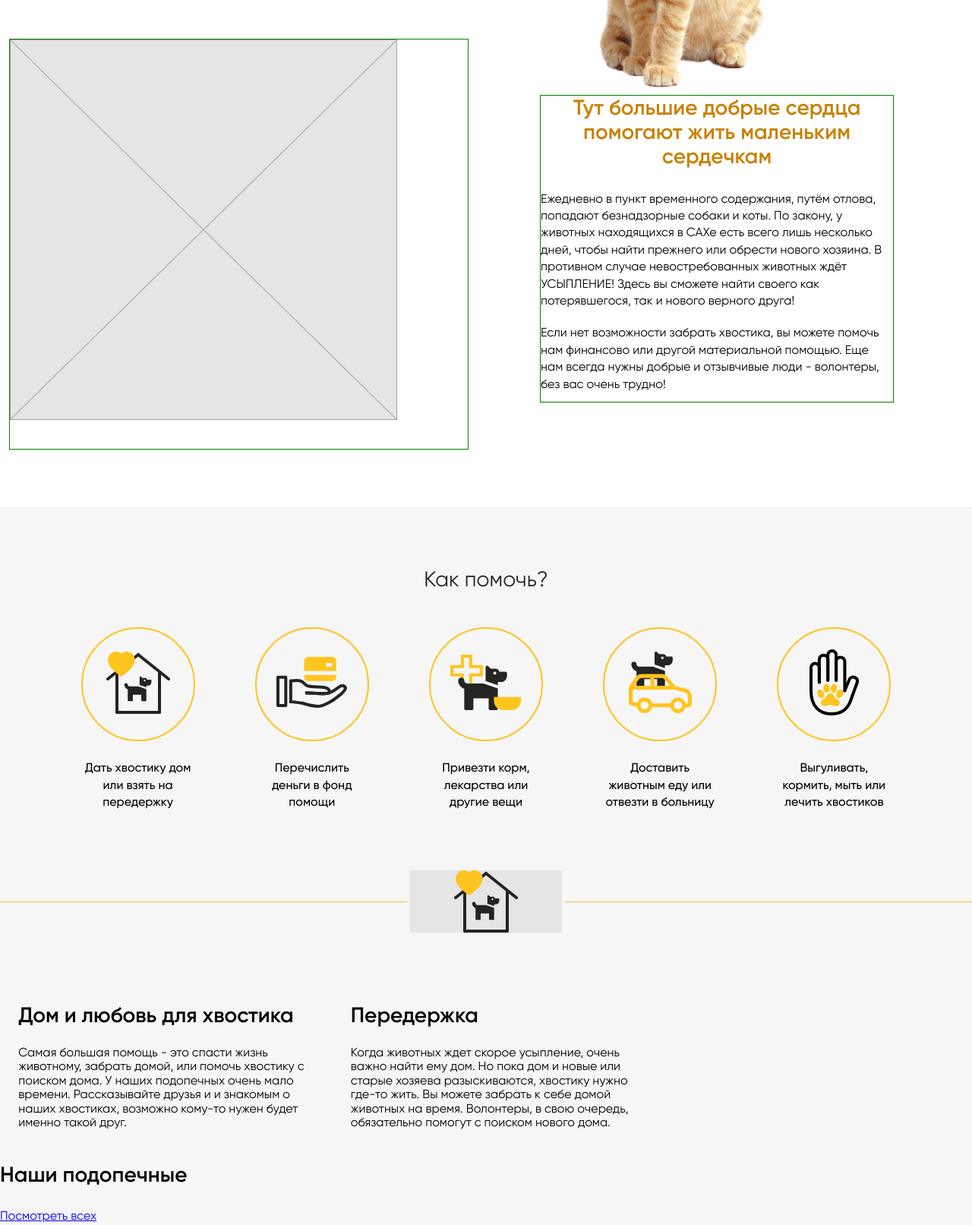
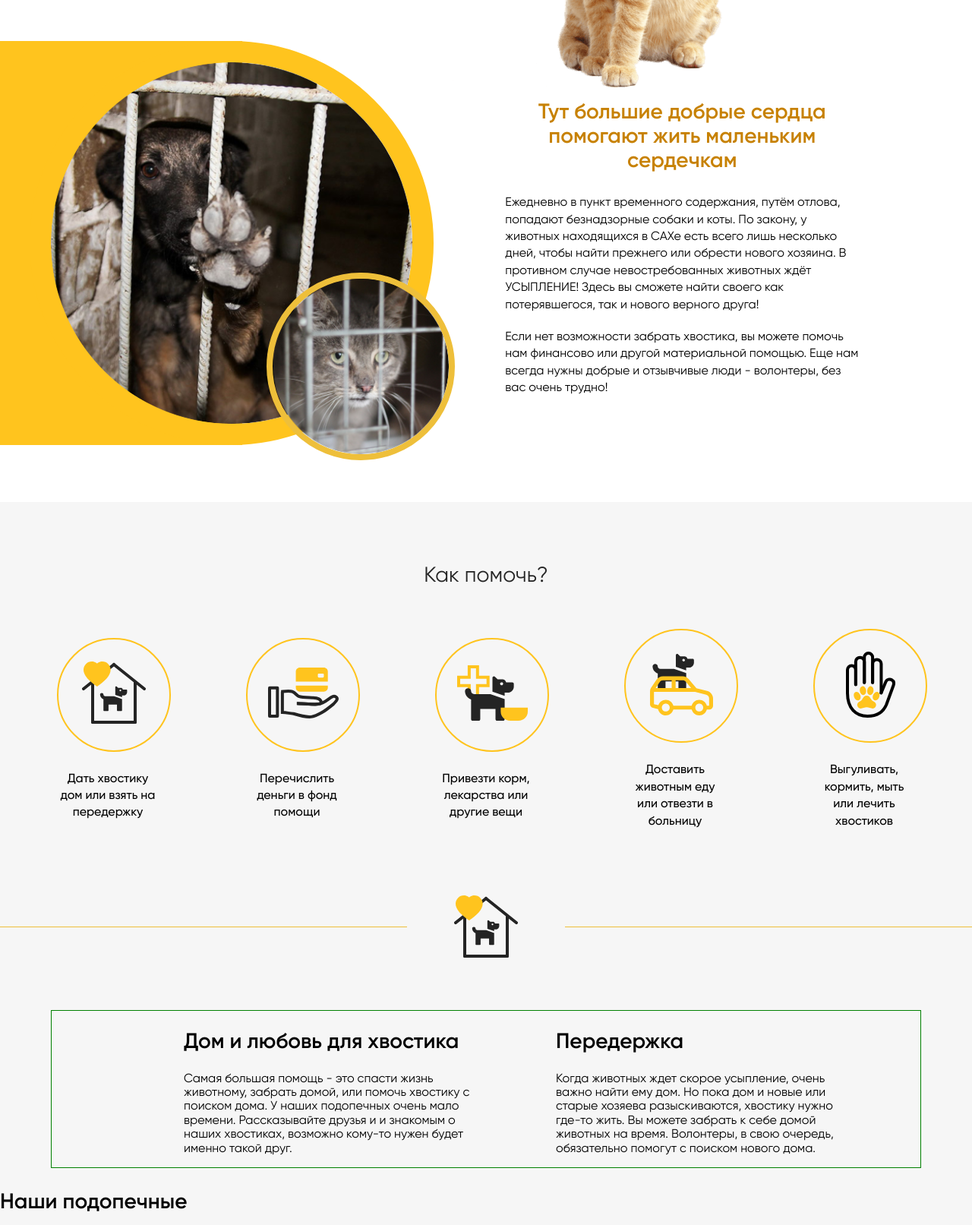
Before and after one commit to OlegOrlovskiy/pets_landing_page, a plain HTML site: page index.html in a window 1280 px wide. Shown: the part 820-2433 px from the top of the page at 76% size. Drawn offline with Linux system fonts and the light colour scheme.

Commit message:
Clarify 'header', 'our-purpose', 'help', 'intro' blocks

```diff
--- a/index.html
+++ b/index.html
@@ -56,65 +56,56 @@
 
             <section class="intro">
                 <div class="intro__container">
-                    <div class="intro__image-block intro-image-block">
-                        <img class="intro-image-block__img" src="img/intro-img.png" alt="photo of pets">
-                    </div>
-                    <div class="intro__text-block intro-text-block">
-                        <h3 class="intro-text-block__titile">Тут большие добрые сердца помогают жить маленьким сердечкам</h3>
-                        <p class="intro-text-block__text">Ежедневно в пункт временного содержания, путём отлова, попадают безнадзорные собаки и коты. По закону, у животных находящихся в САХе есть всего лишь несколько дней, чтобы найти прежнего или обрести нового хозяина. В противном случае невостребованных животных ждёт УСЫПЛЕНИЕ! Здесь вы сможете найти своего как потерявшегося, так и нового верного друга!</p>
-                        <p class="intro-text-block__text">Если нет возможности забрать хвостика, вы можете помочь нам финансово или другой материальной помощью. Еще нам всегда нужны добрые и отзывчивые люди - волонтеры, без вас очень трудно!</p>
-                    </div>
+                  <div class="intro__image-block image-block">
+                    <div class="image-block__main-img circle-img"></div>
+                    <div class="image-block__minor-img circle-img circle-img--minor"></div>
+                  </div>
+                  <div class="intro__text-block text-block">
+                    <h3 class="text-block__titile">Тут большие добрые сердца помогают жить маленьким сердечкам</h3>
+                    <p class="text-block__text">Ежедневно в пункт временного содержания, путём отлова, попадают безнадзорные собаки и коты. По закону, у животных находящихся в САХе есть всего лишь несколько дней, чтобы найти прежнего или обрести нового хозяина. В противном случае невостребованных животных ждёт УСЫПЛЕНИЕ! Здесь вы сможете найти своего как потерявшегося, так и нового верного друга!</p>                                                                       <p class="text-block__text">Если нет возможности забрать хвостика, вы можете помочь нам финансово или другой материальной помощью. Еще нам всегда нужны добрые и отзывчивые люди - волонтеры, без вас очень трудно!</p>
                 </div>
+              </div>
             </section>
 
             <section class="help" id="help">
-              <div class="help__body">
+              <div class="help-container">
                 <h3 class="help__title">Как помочь?</h3>
-                <div class="help__row">
-                  <div class="help__column">
+                <div class="help__content">
+
                     <div class="item-help">
                       <div class="item-help_icon">
                         <a href="#takeHome"><img src="img/take-home.svg"></a>
                       </div>
                       <div class="item-help__text">Дать хвостику дом или взять на передержку</div>
                     </div>
-                  </div>
 
-                  <div class="help__column">
                     <div class="item-help">
                       <div class="item-help_icon">
                         <a href="#money"><img src="img/money.svg"></a>
                       </div>
                       <div class="item-help__text">Перечислить деньги в фонд помощи</div>
                     </div>
-                  </div>
 
-                  <div class="help__column">
                     <div class="item-help">
                       <div class="item-help_icon">
                         <a href="#takeGoods"><img src="img/take-goods.svg"></a>
                       </div>
                       <div class="item-help__text">Привезти корм, лекарства или другие вещи</div>
                     </div>
-                  </div>
 
-                  <div class="help__column">
                     <div class="item-help">
                       <div class="item-help_icon">
                         <a href="#autohelp"><img src="img/autohelp.svg"></a>
                       </div>
                       <div class="item-help__text">Доставить животным еду или отвезти в больницу</div>
                     </div>
-                  </div>
 
-                  <div class="help__column">
                     <div class="item-help">
                       <div class="item-help_icon">
                         <a href="#volunteer"><img src="img/volunteer.svg"></a>
                       </div>
                       <div class="item-help__text">Выгуливать, кормить, мыть или лечить хвостиков</div>
                     </div>
-                  </div>
                 </div>
               </div>
             </section>
@@ -124,7 +115,7 @@
                     <img src="img/take-home.svg" alt="Дать хвостику дом или взять на передержку">
                 </div>
                 <div class="take-home-block__container">
-                    <div class="take-home__block take-home-block">
+                    <div class="take-home__block take-home__block--left take-home-block take-home__block--left">
                         <h3 class="take-home-block__title">Дом и любовь для хвостика</h3>
                         <p class="take-home-block__text">Самая большая помощь - это спасти жизнь животному, забрать домой, или помочь хвостику с поиском дома. У наших подопечных очень мало времени. Рассказывайте друзья и и знакомым о наших хвостиках, возможно кому-то нужен будет именно такой друг.</p>
                     </div>
@@ -133,6 +124,8 @@
                         <p class="take-home-block__text">Когда животных ждет скорое усыпление, очень важно найти ему дом. Но пока дом и новые или старые хозяева разыскиваются, хвостику нужно где-то жить. Вы можете забрать к себе домой животных на время. Волонтеры, в свою очередь, обязательно помогут с поиском нового дома.</p>
                     </div>
                 </div>
+            </section>
+            <section class="animals">
                 <div class="animals" id="animals">
                     <h3 class="animals__title">Наши подопечные</h3>
                     <a class="animals__link animals__link--look-all" href="#">Посмотреть всех</a>
@@ -258,14 +251,14 @@
                 <div class="volunteer__icon section-start-icon">
                     <img src="img/volunteer.svg" alt="Выгуливать, кормить, мыть или лечить хвостиков">
                 </div>
-                <div class="volunteer__image-block volunteer-image-block">
-                    <img class="volunteer-image-block__img" src="img/volunteer.png" width="510">
+                <div class="volunteer__image-block image-block">
+                    <img class="image-block__img" src="img/volunteer.png">
                 </div>
-                <div class="volunteer__text-block volunteer-text-block">
-                    <h3 class="volunteer-text-block__title">Волонтерство</h3>
-                    <p class="volunteer-text-block__content">Катастрофически не хватает добрых людей, которые готовы поделиться своим временем и окружить заботой животных. Много опыта не нужно, все расскажем и поможем! Если Вы располагаете несколькими часами свободного времени, проведите его с пользой! Главное условие - это Ваше совершеннолетие и любовь к животным!<br>
+                <div class="volunteer__text-block text-block">
+                    <h3 class="text-block__title">Волонтерство</h3>
+                    <p class="text-block__content">Катастрофически не хватает добрых людей, которые готовы поделиться своим временем и окружить заботой животных. Много опыта не нужно, все расскажем и поможем! Если Вы располагаете несколькими часами свободного времени, проведите его с пользой! Главное условие - это Ваше совершеннолетие и любовь к животным!<br>
                     Часто животным не хватает обычных прогулок и игры, они сидят в клетках и грустят.</p>
-                    <input class="volunteer-text-block__button" type="button" id="volunteer-form" name="volunteer-form" value="Оставить заявку">
+                    <input class="text-block__button" type="button" id="volunteer-form" name="volunteer-form" value="Оставить заявку">
                 </div>
             </section>
 
--- a/style.css
+++ b/style.css
@@ -52,7 +52,8 @@ h3 {
 }
 
 .page-header {
-  max-width: 1256px;
+  /*max-width: 1256px;*/
+  max-width: 1146px;
   max-height: 746px;
   margin: 0 auto;
 }
@@ -80,7 +81,7 @@ h3 {
 }
 
 .nav__list {
-  margin-left: 110px;
+  /*margin-left: 110px;*/
   padding: 0px;
 }
 
@@ -136,13 +137,13 @@ h3 {
 }
 
 .our-purpose {
-  max-width: 1256px;
+  /*max-width: 1256px;*/
+  max-width: 1146px;
   margin: 0 auto;
 }
 
 .our-purpose__container {
   position: relative;
-  padding-left: 110px;
   padding-bottom: 272px;
 }
 
@@ -152,8 +153,8 @@ h3 {
   background: url(./img/text_main.png) left no-repeat;
   width: 772px;
   height: 484px;
-  left: 0;
-  top: 176px;
+  left: -110px;
+  top: 174px;
   z-index:-1;
 }
 
@@ -188,7 +189,7 @@ h3 {
   font-weight: 600;
   line-height: 140%;
   color: #C78100;
-  margin: 40px 0px 44px 0px;
+  margin: 40px 0px 49px 0px;
 }
 
 .our-purpose__content::after {
@@ -202,7 +203,6 @@ h3 {
   z-index: 9999;
 }
 
-
 .our_purpose__help {
  margin-top: 47px;
 }
@@ -211,57 +211,102 @@ h3 {
   background-color: #FBC832;
   font-size: 20px;
   color: #000000;
-  padding: 8px 33px;
+  padding: 10px 33px;
   border-radius: 58px;
   text-decoration: none;
 }
 
 .intro {
   background-color: #ffffff;
-  min-height: 650px;
+  padding: 55px 0 75px 0;
+}
+
+.intro__container {
+  display: flex;
+  align-items: center;
+  max-width: 1146px;
   margin: 0 auto;
 }
 
-.intro__container {
-  position:relative;
-  display: flex;
-  max-width: 1256px;
-  min-height: 510px;
-  margin: 0 auto;
+.image-block {
+  width: 44%;
+  position: relative;
 }
 
-.intro__image-block {
-  margin: 54px 0px 75px 0px;
-  width: 605px;
-  height: 541px;
-  border: 1px solid green;
+.image-block::before {
+  content: '';
+  width: 50vw;
+  position: absolute;
+  right: 50%;
+  top: 0;
+  bottom: 0;
+  background-color: #FFC41E;
+}
+
+.image-block__main-img {
+  position: relative;
+}
+
+.image-block__main-img::after {
+  background: url(./img/intro-img_dog.png) no-repeat center;
+  background-size: contain;
+}
+
+.image-block__minor-img {
+  position: absolute;
+  top: auto;
+  left: auto;
+  bottom: -3.8%;
+  right: -5.5%;
+  width: 49.14%;
+}
+
+.image-block__minor-img::after {
+  background: url(./img/intro-img_cat.png) no-repeat center;
+  background-size: contain;
+}
+
+.circle-img {
+  border-radius: 50%;
+  overflow: hidden;
+  border: 28px solid #FFC41E;
+  margin-left: -28px;
+}
+
+.circle-img--minor {
+  border: 8px solid #EEBF3A;
+}
+
+.circle-img::after {
+  content: '';
+  display: block;
+  padding-bottom: 100%;
+  height: 0;
 }
 
 .intro__text-block {
   max-width: 466px;
-  padding: 0px;
-  margin-left: 94px;
-  margin-top: 128px;
-  margin-bottom: 137px;
-  border: 1px solid green;
+  padding: 0;
+  margin: 74px 0px 62px 94px;
 }
 
-.intro-text-block__titile {
+.text-block__titile {
   margin: 0px 0px 28px 0px;
   text-align: center;
   color: #C78100;
 }
 
-.intro-text-block__text {
+.text-block__text {
  line-height: 140%;
  margin: 20px 0px 0px 0px;
  padding: 0px;
 }
 
-.help__body{
+.help-container{
   max-width: 1146px;
   margin: 0px auto;
 }
+
 .help__title {
   margin: 80px auto 47px auto;
   font-weight: 300;
@@ -270,13 +315,17 @@ h3 {
   text-align: center;
 }
 
-.help__row {
+.help__content {
   display: flex;
+  justify-content: space-between;
+  align-items: center;
+  flex-wrap: wrap;
   min-height: 240px;
 }
 
-.help__column {
-  flex: 0 0 20%;
+.item-help {
+  padding: 8px;
+  max-width: 150px;
 }
 
 .item-help_icon{
@@ -286,8 +335,8 @@ h3 {
   height: 150px;
   border: 2px solid #FFC41E;
   display: flex;
+  justify-content: center;
   align-items: center;
-  justify-content: center;
 }
 
 .item-help__text {
@@ -296,12 +345,11 @@ h3 {
   font-weight: 500;
   font-size: 16px;
   line-height: 140%;
-  width: 150px;
 }
 
 .section-start-icon img {
  padding: 0px 58px 0px 58px;
- background-color: #E5E5E5;
+ background-color: #F6F6F6;
 }
 
 .section-start-icon {
@@ -312,7 +360,8 @@ h3 {
   text-align: center;
 }
 
-.section-start-icon::before, .section-start-icon::after {
+.section-start-icon::before,
+.section-start-icon::after {
   content: '';
   flex: 1;
   border-bottom: 1px solid #EEBF3A;
@@ -325,9 +374,14 @@ h3 {
   margin-left: .25em;
 }
 
+.take-home {
+  margin: 0 auto;
+}
+
 .take-home-block__container{
-  display: flex;
-  max-width: 875px;
+  max-width: 1146px;
+  margin: 0 auto;
+  border: 1px solid green;
 }
 
 .take-home-block__title{
@@ -337,7 +391,13 @@ h3 {
 }
 
 .take-home__block {
-  margin: 0px auto;
+  display: inline-block;
+  max-width: 389px;
+}
+
+.take-home__block--left {
+  margin-left: 174px;
+  margin-right: 97px;
   max-width: 389px;
 }
 
```
